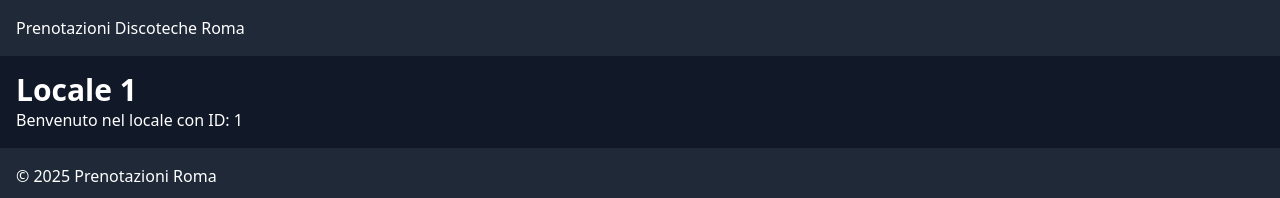
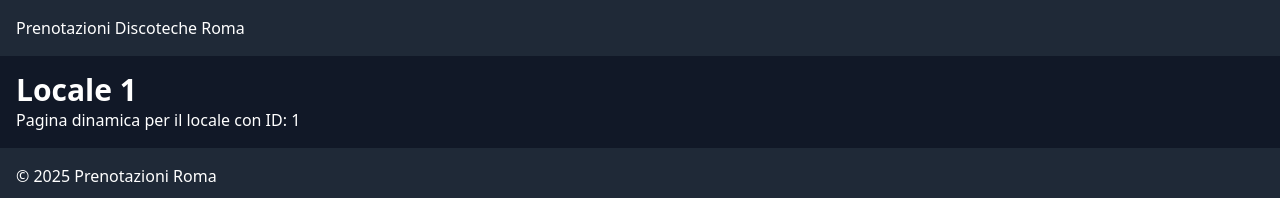
Before and after one commit to jacodore/booking-app-2, a Next.js app: page /locale/1 in a window 1280 px wide. Shown: the top 198 px of the page. Built offline with nearby package versions, Linux system fonts and the light colour scheme.

Commit message:
Fix pagina dinamica locale/[id]

```diff
--- a/app/locale/[id]/page.js
+++ b/app/locale/[id]/page.js
@@ -8,7 +8,7 @@ export default function Locale() {
   return (
     <div className="p-4 text-white">
       <h1 className="text-3xl font-bold">Locale {id}</h1>
-      <p>Benvenuto nel locale con ID: {id}</p>
+      <p>Pagina dinamica per il locale con ID: {id}</p>
     </div>
   );
 }
```
